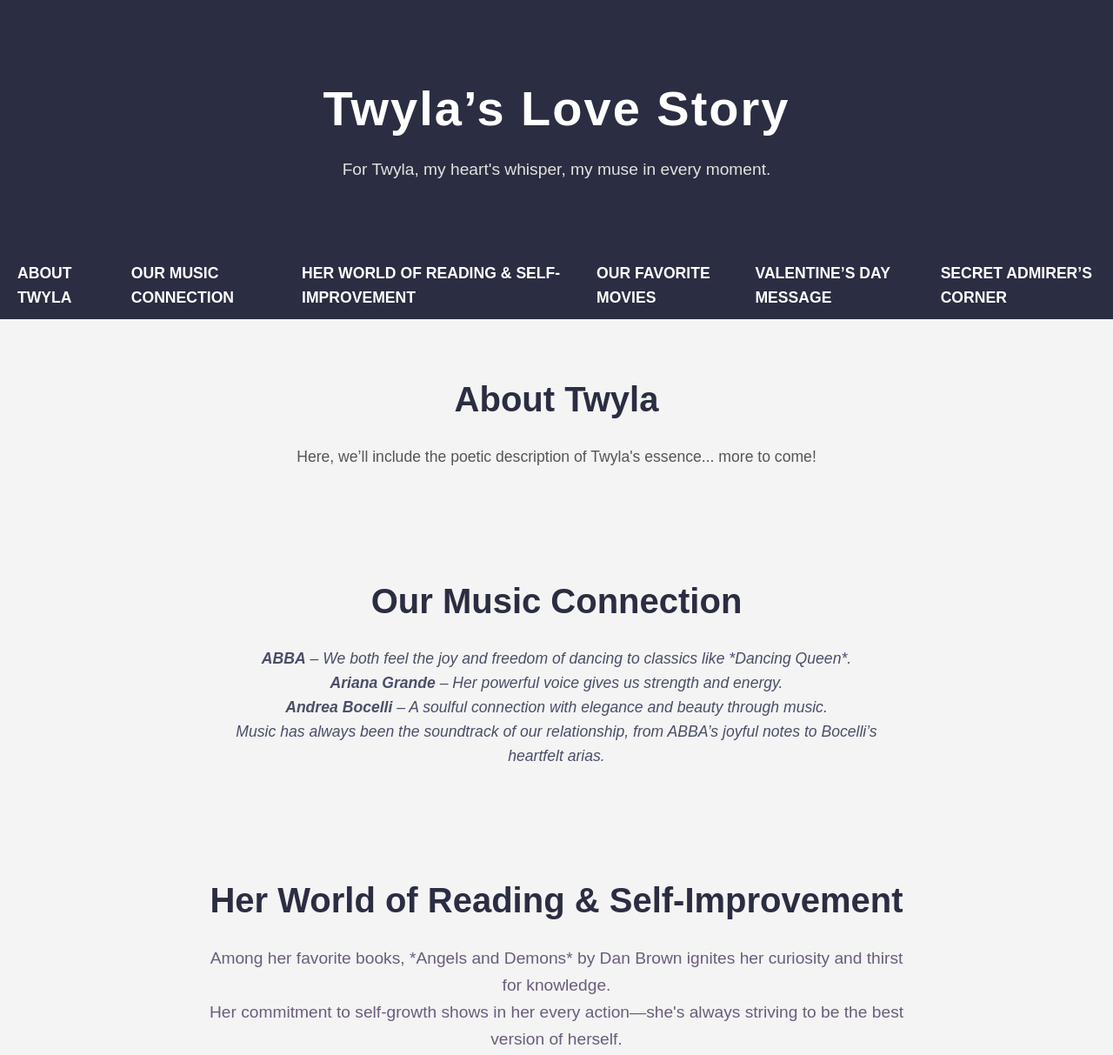
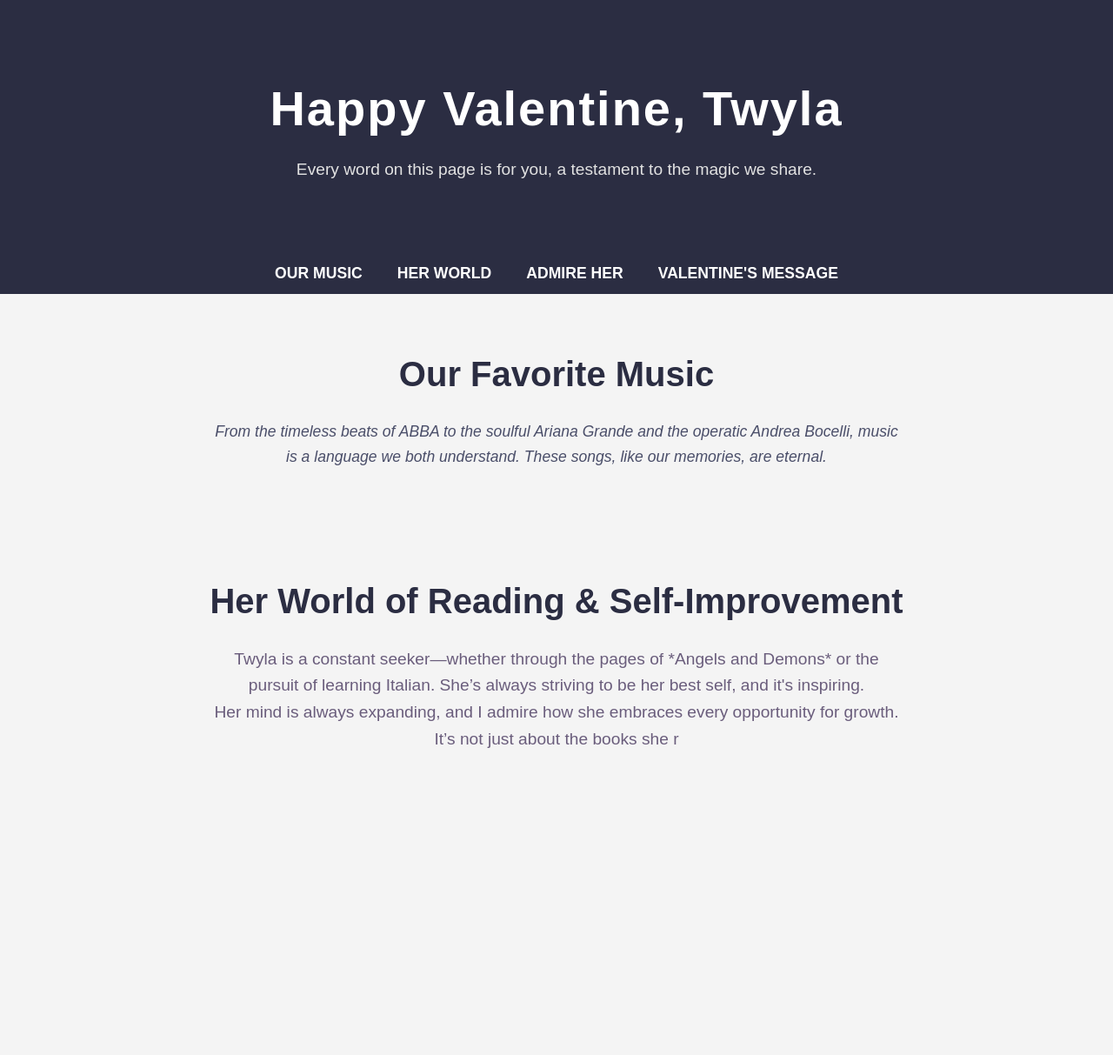
Before and after one commit to BigJay-web/Happy, a plain HTML site: page index.html in a window 1280 px wide. Shown: the top 1213 px of the page at 87% size. After the commit the page ends 926 px from the top, so only its background shows below. Drawn offline with Linux system fonts and the light colour scheme.

Commit message:
Update index.html

```diff
--- a/index.html
+++ b/index.html
@@ -3,78 +3,37 @@
 <head>
     <meta charset="UTF-8">
     <meta name="viewport" content="width=device-width, initial-scale=1.0">
-    <meta http-equiv="X-UA-Compatible" content="ie=edge">
-    <title>Twyla’s Love Story</title>
-    <!-- Link to External CSS (We will define styles later) -->
+    <title>Happy Valentine, Twyla</title>
     <link rel="stylesheet" href="styles.css">
 </head>
 <body>
-    <!-- Home Page Header Section -->
+    <!-- HEADER SECTION -->
     <header>
-        <div class="banner">
-            <h1>Twyla’s Love Story</h1>
-            <p>For Twyla, my heart's whisper, my muse in every moment.</p>
-        </div>
+        <h1>Happy Valentine, Twyla</h1>
+        <p>Every word on this page is for you, a testament to the magic we share.</p>
     </header>
 
-    <!-- Main Navigation -->
+    <!-- NAVIGATION MENU -->
     <nav>
         <ul>
-            <li><a href="#about">About Twyla</a></li>
-            <li><a href="#music">Our Music Connection</a></li>
-            <li><a href="#reading">Her World of Reading & Self-Improvement</a></li>
-            <li><a href="#movies">Our Favorite Movies</a></li>
-            <li><a href="#valentine">Valentine’s Day Message</a></li>
-            <li><a href="#admire">Secret Admirer’s Corner</a></li>
+            <li><a href="#music">Our Music</a></li>
+            <li><a href="#reading">Her World</a></li>
+            <li><a href="#admire">Admire Her</a></li>
+            <li><a href="#valentine">Valentine's Message</a></li>
         </ul>
     </nav>
 
-    <!-- About Twyla Section -->
-    <section id="about">
-        <h2>About Twyla</h2>
-        <p>Here, we’ll include the poetic description of Twyla's essence... more to come!</p>
+    <!-- PARALLAX SECTION: Music -->
+    <section id="music" class="parallax" data-speed="0.3">
+        <div class="parallax-section">
+            <h2>Our Favorite Music</h2>
+            <p>From the timeless beats of ABBA to the soulful Ariana Grande and the operatic Andrea Bocelli, music is a language we both understand. These songs, like our memories, are eternal.</p>
+        </div>
     </section>
 
-    <!-- Music Connection Section -->
-    <section id="music">
-        <h2>Our Music Connection</h2>
-        <p><strong>ABBA</strong> – We both feel the joy and freedom of dancing to classics like *Dancing Queen*.</p>
-        <p><strong>Ariana Grande</strong> – Her powerful voice gives us strength and energy.</p>
-        <p><strong>Andrea Bocelli</strong> – A soulful connection with elegance and beauty through music.</p>
-        <p>Music has always been the soundtrack of our relationship, from ABBA’s joyful notes to Bocelli’s heartfelt arias.</p>
-    </section>
-
-    <!-- Reading and Self-Improvement Section -->
-    <section id="reading">
-        <h2>Her World of Reading & Self-Improvement</h2>
-        <p>Among her favorite books, *Angels and Demons* by Dan Brown ignites her curiosity and thirst for knowledge.</p>
-        <p>Her commitment to self-growth shows in her every action—she's always striving to be the best version of herself.</p>
-    </section>
-
-    <!-- Our Favorite Movies Section -->
-    <section id="movies">
-        <h2>Our Favorite Movies</h2>
-        <p><strong>Inception</strong> – A journey through dreams and reality, much like our own adventures, filled with wonder and mystery.</p>
-        <p><strong>Good Will Hunting</strong> – The quiet brilliance, the struggles, and the redemption. It resonates with us deeply.</p>
-        <p><strong>Incendies</strong> – A tale of discovering hidden truths, exploring identity, and coming to terms with the past—just like our evolving connection.</p>
-        <p><strong>The Adventures of Tintin</strong> – Adventure, mystery, and the thrill of discovery; we both share a love for these timeless escapades.</p>
-    </section>
-
-    <!-- Valentine’s Day Message -->
-    <section id="valentine">
-        <h2>Valentine’s Day Message</h2>
-        <p>Here is your heartfelt message to Twyla...</p>
-    </section>
-
-    <!-- Secret Admirer’s Corner -->
-    <section id="admire">
-        <h2>Secret Admirer’s Corner</h2>
-        <p>Subtle reflections of admiration and respect for Twyla’s magic...</p>
-    </section>
-
-    <!-- Footer -->
-    <footer>
-        <p>Forever yours, even from afar.</p>
-    </footer>
-</body>
-</html>
+    <!-- PARALLAX SECTION: Reading & Self-Improvement -->
+    <section id="reading" class="parallax" data-speed="0.5">
+        <div class="parallax-section">
+            <h2>Her World of Reading & Self-Improvement</h2>
+            <p>Twyla is a constant seeker—whether through the pages of *Angels and Demons* or the pursuit of learning Italian. She’s always striving to be her best self, and it's inspiring.</p>
+            <p>Her mind is always expanding, and I admire how she embraces every opportunity for growth. It’s not just about the books she r
```
